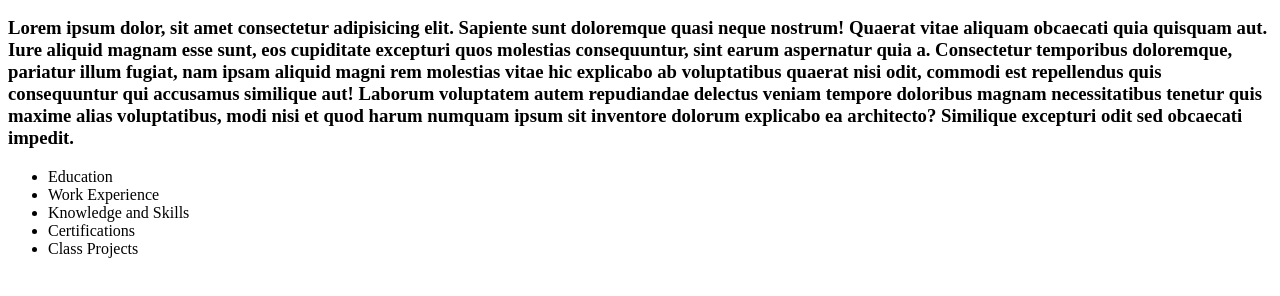
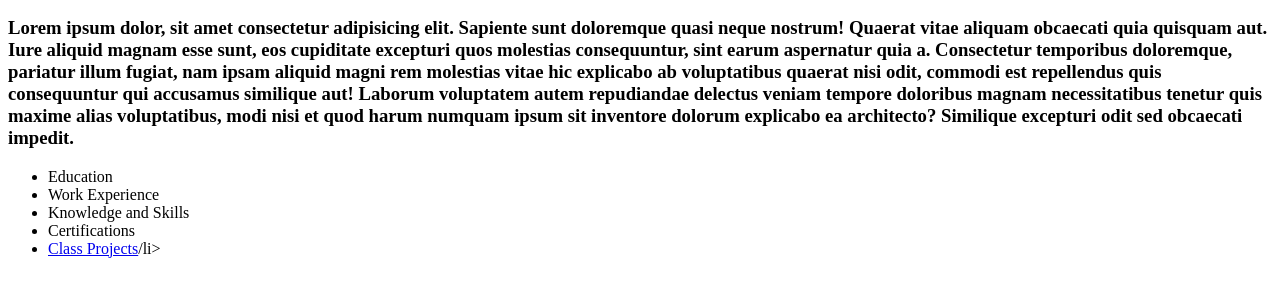
Before and after one commit to jaydent04/jaydent04.github.io, a plain HTML site: page index.html in a window 1280 px wide. Shown: the part 222-518 px from the top of the page. Drawn offline with Linux system fonts and the light colour scheme; files whose address does not match are found by name.

Commit message:
add index.html

```diff
--- a/index.html
+++ b/index.html
@@ -20,7 +20,7 @@
             <li>Work Experience</li>
             <li>Knowledge and Skills</li>
             <li>Certifications</li>
-            <li>Class Projects</li>
+            <li><a href="#">Class Projects</a>/li>
         </ul>
     <main>
 </body>
```
